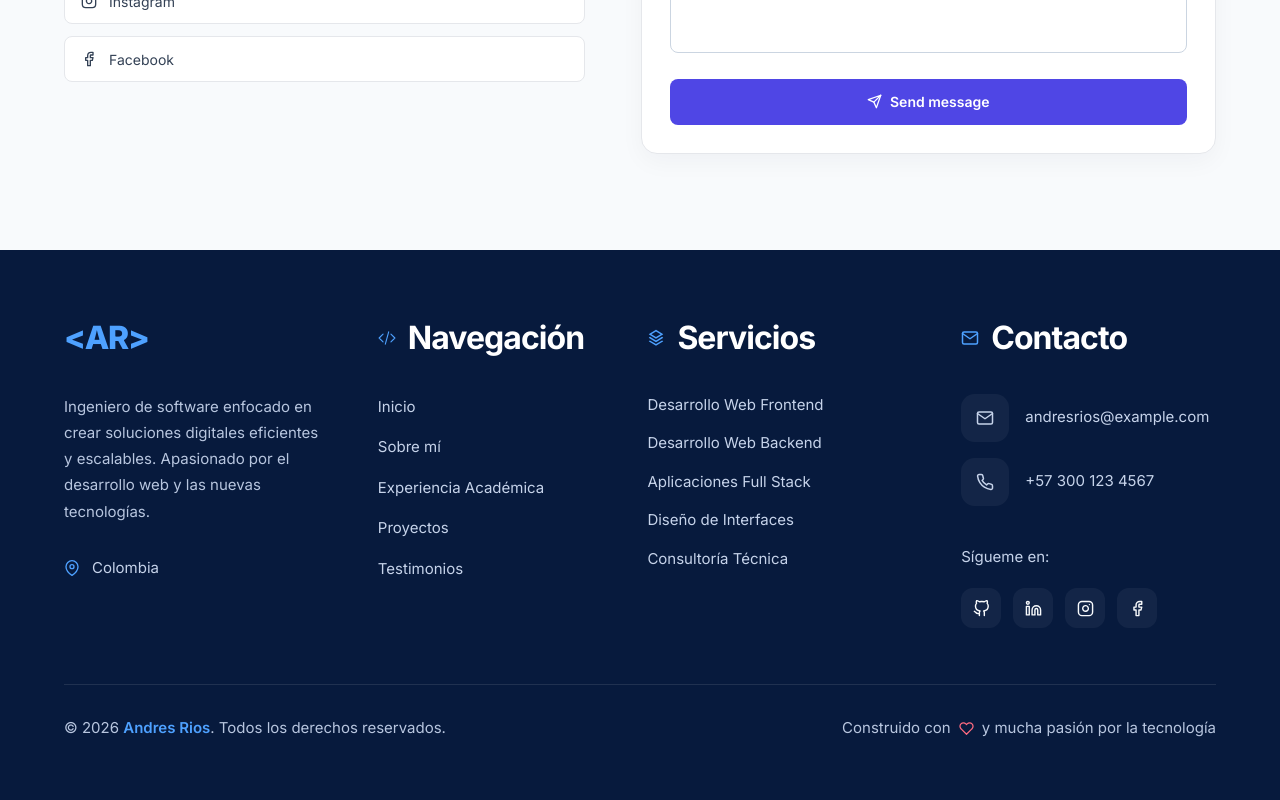
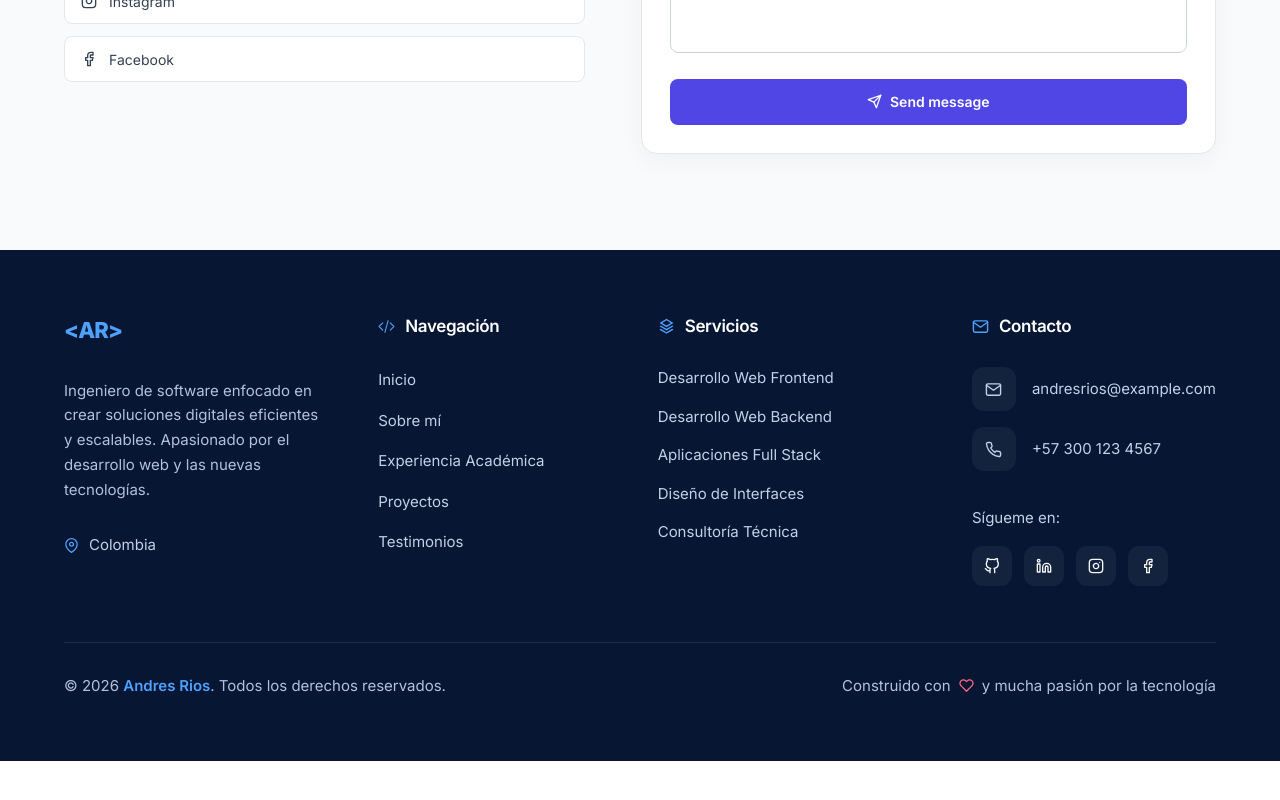
Before and after one commit to AndresRios123/Portfolio, a Next.js app: page /en in a window 1280 px wide. Shown: the part 5349-6149 px from the top of the page. After the commit the page ends 6110 px from the top, so only its background shows below. Built offline with nearby package versions, Linux system fonts and the light colour scheme.

Commit message:
Estilos footer mejorados

```diff
--- a/app/components/layout/Footer.tsx
+++ b/app/components/layout/Footer.tsx
@@ -36,44 +36,44 @@ export default function Footer() {
   ];
 
   return (
-    <footer className="bg-[#071a3d] px-6 py-16 text-white md:px-10 lg:px-16">
+    <footer className="bg-[#071633] px-6 py-16 text-white md:px-10 lg:px-16">
       <div className="mx-auto max-w-[1180px]">
         {/* Top section */}
-        <div className="grid gap-12 md:grid-cols-2 xl:grid-cols-[1.2fr_1fr_1.2fr_1.15fr]">
+        <div className="grid gap-12 md:grid-cols-2 xl:grid-cols-[1.15fr_1fr_1.15fr_1.05fr]">
           {/* Column 1 - Branding */}
           <div>
-            <div className="text-[2rem] font-extrabold tracking-[-0.04em] text-[#4ea1ff]">
+            <div className="text-[22px] font-extrabold tracking-[-0.04em] text-[#4ea1ff]">
               {"<AR>"}
             </div>
 
-            <p className="mt-8 max-w-[280px] text-[15px] leading-[1.75] text-[#b8c6df]">
+            <p className="mt-8 max-w-[290px] text-[15px] leading-[1.65] text-[#b4c1da]">
               Ingeniero de software enfocado en crear soluciones digitales
               eficientes y escalables. Apasionado por el desarrollo web y las
               nuevas tecnologías.
             </p>
 
-            <div className="mt-8 flex items-center gap-3 text-[15px] text-[#c6d3ea]">
-              <FiMapPin className="text-[16px] text-[#4ea1ff]" />
+            <div className="mt-8 flex items-center gap-2.5 text-[15px] text-[#c3d0e6]">
+              <FiMapPin className="text-[15px] text-[#4ea1ff]" />
               <span>Colombia</span>
             </div>
           </div>
 
           {/* Column 2 - Navigation */}
           <div>
-            <div className="flex items-center gap-3">
-              <HiOutlineCodeBracket className="text-[18px] text-[#4ea1ff]" />
-              <h3 className="text-[1.9rem] font-bold tracking-[-0.03em] md:text-[2rem]">
+            <div className="flex items-center gap-2.5">
+              <HiOutlineCodeBracket className="text-[17px] text-[#4ea1ff]" />
+              <h3 className="text-[17px] font-semibold tracking-[-0.02em] text-white">
                 Navegación
               </h3>
             </div>
 
-            <nav aria-label="Footer navigation" className="mt-8">
+            <nav aria-label="Footer navigation" className="mt-7">
               <ul className="space-y-4">
                 {navigationLinks.map((link) => (
                   <li key={link.label}>
                     <a
                       href={link.href}
-                      className="text-[15px] text-[#c6d3ea] transition-colors duration-200 hover:text-white"
+                      className="text-[15px] text-[#c3d0e6] transition-colors duration-200 hover:text-white"
                     >
                       {link.label}
                     </a>
@@ -85,19 +85,16 @@ export default function Footer() {
 
           {/* Column 3 - Services */}
           <div>
-            <div className="flex items-center gap-3">
-              <RiStackLine className="text-[18px] text-[#4ea1ff]" />
-              <h3 className="text-[1.9rem] font-bold tracking-[-0.03em] md:text-[2rem]">
+            <div className="flex items-center gap-2.5">
+              <RiStackLine className="text-[17px] text-[#4ea1ff]" />
+              <h3 className="text-[17px] font-semibold tracking-[-0.02em] text-white">
                 Servicios
               </h3>
             </div>
 
-            <ul className="mt-8 space-y-4">
+            <ul className="mt-7 space-y-4">
               {services.map((service) => (
-                <li
-                  key={service}
-                  className="text-[15px] text-[#c6d3ea]"
-                >
+                <li key={service} className="text-[15px] text-[#c3d0e6]">
                   {service}
                 </li>
               ))}
@@ -106,45 +103,45 @@ export default function Footer() {
 
           {/* Column 4 - Contact */}
           <div>
-            <div className="flex items-center gap-3">
-              <FiMail className="text-[18px] text-[#4ea1ff]" />
-              <h3 className="text-[1.9rem] font-bold tracking-[-0.03em] md:text-[2rem]">
+            <div className="flex items-center gap-2.5">
+              <FiMail className="text-[17px] text-[#4ea1ff]" />
+              <h3 className="text-[17px] font-semibold tracking-[-0.02em] text-white">
                 Contacto
               </h3>
             </div>
 
-            <div className="mt-8 space-y-4">
+            <div className="mt-7 space-y-4">
               <div className="flex items-center gap-4">
-                <div className="flex h-12 w-12 items-center justify-center rounded-[14px] bg-white/5">
-                  <FiMail className="text-[18px] text-[#c6d3ea]" />
+                <div className="flex h-11 w-11 items-center justify-center rounded-[12px] bg-white/5">
+                  <FiMail className="text-[17px] text-[#c3d0e6]" />
                 </div>
 
                 <a
                   href="mailto:andresrios@example.com"
-                  className="text-[15px] text-[#c6d3ea] transition-colors duration-200 hover:text-white"
+                  className="text-[15px] text-[#c3d0e6] transition-colors duration-200 hover:text-white"
                 >
                   andresrios@example.com
                 </a>
               </div>
 
               <div className="flex items-center gap-4">
-                <div className="flex h-12 w-12 items-center justify-center rounded-[14px] bg-white/5">
-                  <FiPhone className="text-[18px] text-[#c6d3ea]" />
+                <div className="flex h-11 w-11 items-center justify-center rounded-[12px] bg-white/5">
+                  <FiPhone className="text-[17px] text-[#c3d0e6]" />
                 </div>
 
                 <a
                   href="tel:+573001234567"
-                  className="text-[15px] text-[#c6d3ea] transition-colors duration-200 hover:text-white"
+                  className="text-[15px] text-[#c3d0e6] transition-colors duration-200 hover:text-white"
                 >
                   +57 300 123 4567
                 </a>
               </div>
             </div>
 
-            <div className="mt-10">
-              <p className="text-[15px] text-[#c6d3ea]">Sígueme en:</p>
+            <div className="mt-9">
+              <p className="text-[15px] text-[#c3d0e6]">Sígueme en:</p>
 
-              <div className="mt-5 flex items-center gap-3">
+              <div className="mt-4 flex items-center gap-3">
                 {socialLinks.map((social) => {
                   const Icon = social.icon;
 
@@ -155,9 +152,9 @@ export default function Footer() {
                       target="_blank"
                       rel="noreferrer"
                       aria-label={social.label}
-                      className="flex h-10 w-10 items-center justify-center rounded-[12px] bg-white/5 text-[#f8fafc] transition-all duration-200 hover:bg-white/10"
+                      className="flex h-10 w-10 items-center justify-center rounded-[11px] bg-white/5 text-[#f8fafc] transition-all duration-200 hover:bg-white/10"
                     >
-                      <Icon className="text-[17px]" />
+                      <Icon className="text-[16px]" />
                     </a>
                   );
                 })}
@@ -170,9 +167,11 @@ export default function Footer() {
         <div className="mt-14 h-px w-full bg-white/10" />
 
         {/* Bottom section */}
-        <div className="mt-8 flex flex-col gap-5 text-[15px] text-[#b8c6df] md:flex-row md:items-center md:justify-between">
+        <div className="mt-8 flex flex-col gap-5 text-[15px] text-[#b4c1da] md:flex-row md:items-center md:justify-between">
           <p>
-            © 2026 <span className="font-semibold text-[#4ea1ff]">Andres Rios</span>. Todos los derechos reservados.
+            © 2026{" "}
+            <span className="font-semibold text-[#4ea1ff]">Andres Rios</span>.
+            {" "}Todos los derechos reservados.
           </p>
 
           <p className="flex items-center gap-2">
```
